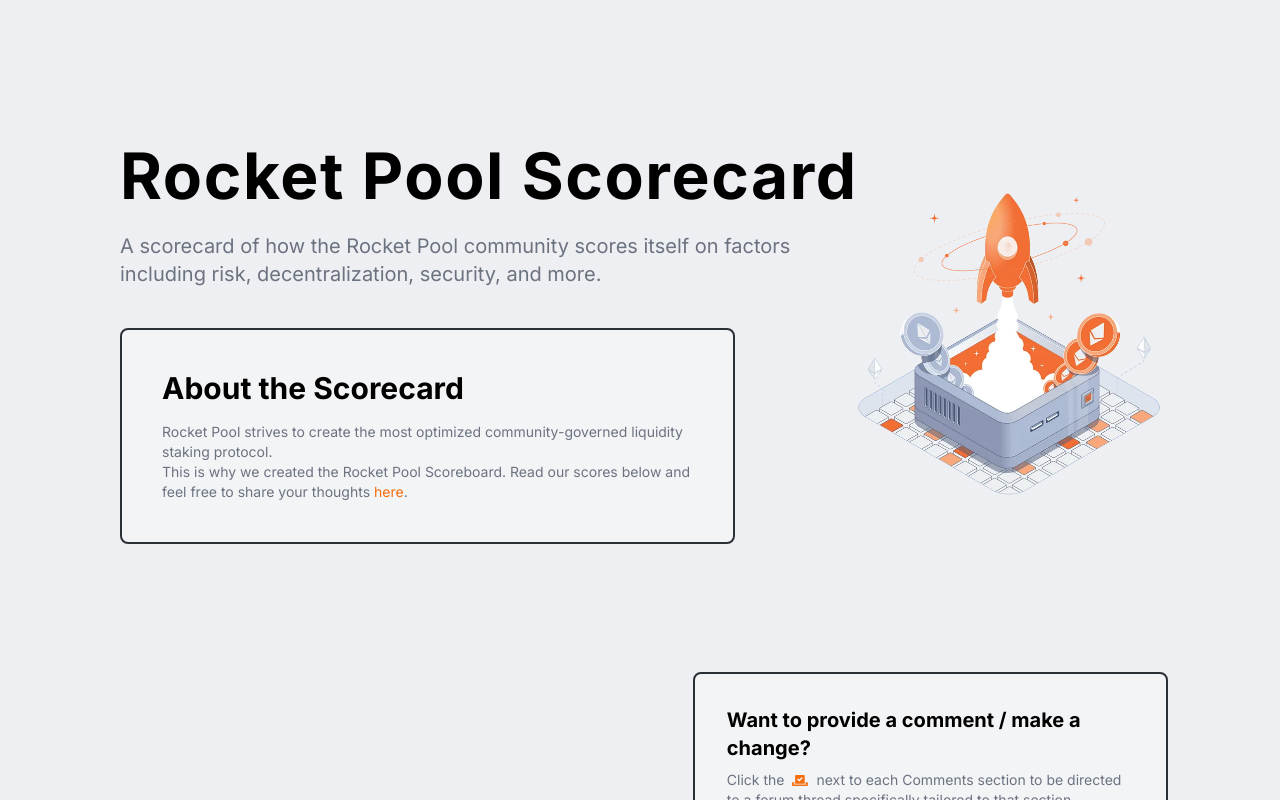
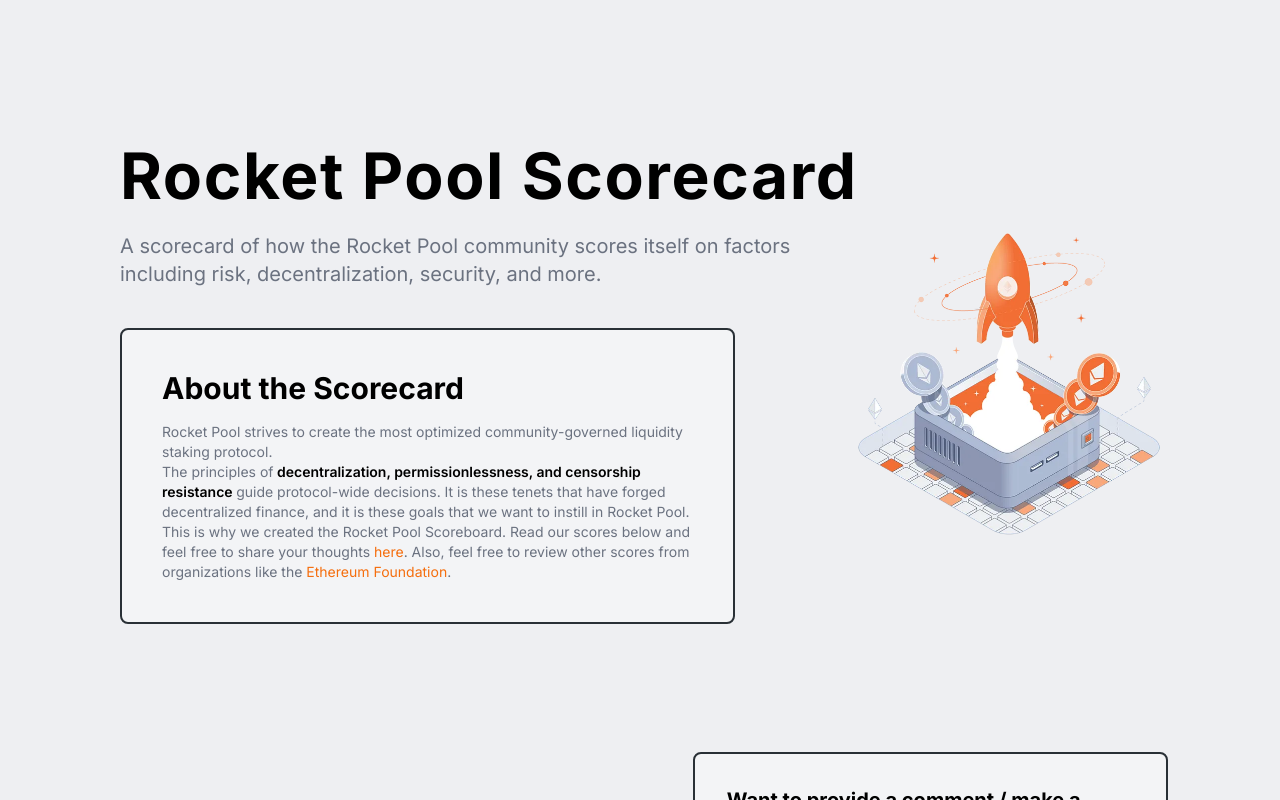
Before and after one commit to rocket-pool/RocketPool-Scorecard, a Next.js app: page / in a window 1280 px wide. Shown: the top 800 px of the page. Built offline with nearby package versions, Linux system fonts and the light colour scheme.

Commit message:
Update Hero section with motivation

```diff
--- a/src/components/Hero/Hero.tsx
+++ b/src/components/Hero/Hero.tsx
@@ -24,9 +24,17 @@
                 Rocket Pool strives to create the most optimized community-governed
                 liquidity staking protocol.
                 <br className="mb-4"></br>
+                The principles of
+                <span className="text-black font-semibold dark:text-white/90 inline"> decentralization, permissionlessness, and censorship resistance </span>
+                guide protocol-wide decisions. It is these tenets that
+                have forged decentralized finance, and it is these goals that we
+                want to instill in Rocket Pool.
+                <br className="mb-4"></br>
                 This is why we created the Rocket Pool Scoreboard. Read our scores
                 below and feel free to share your thoughts
                 <a href="https://rocketpool.net" className="text-actionOrange hover:text-orange-600"> here</a>.
+                Also, feel free to review other scores from organizations like the
+                <a href="https://ethereum.org" className="text-actionOrange hover:text-orange-600"> Ethereum Foundation</a>.
               </p>
             </div>
           </div>
```
